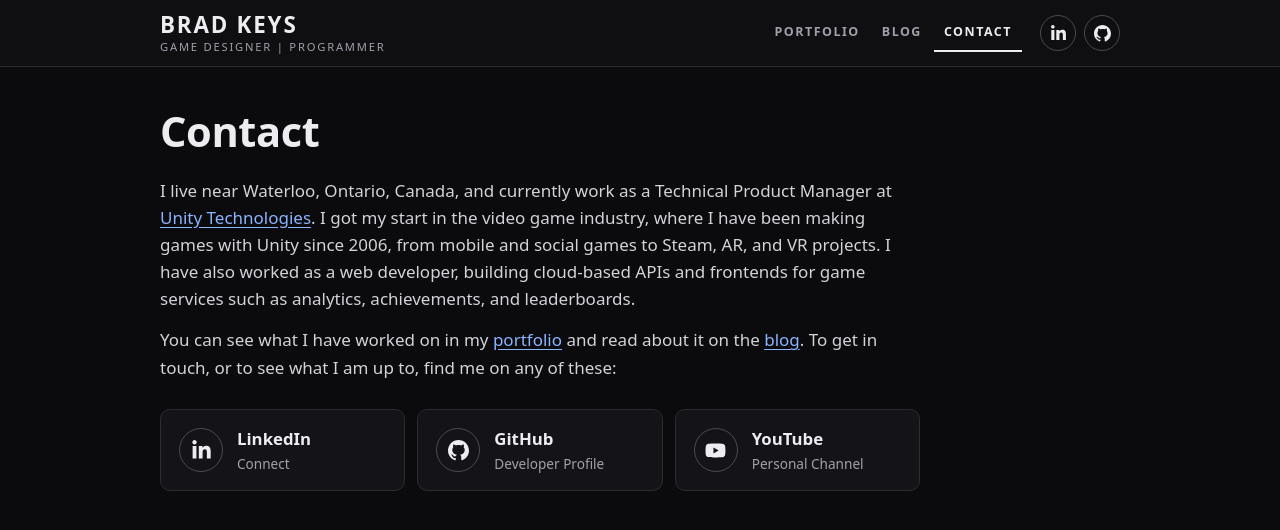
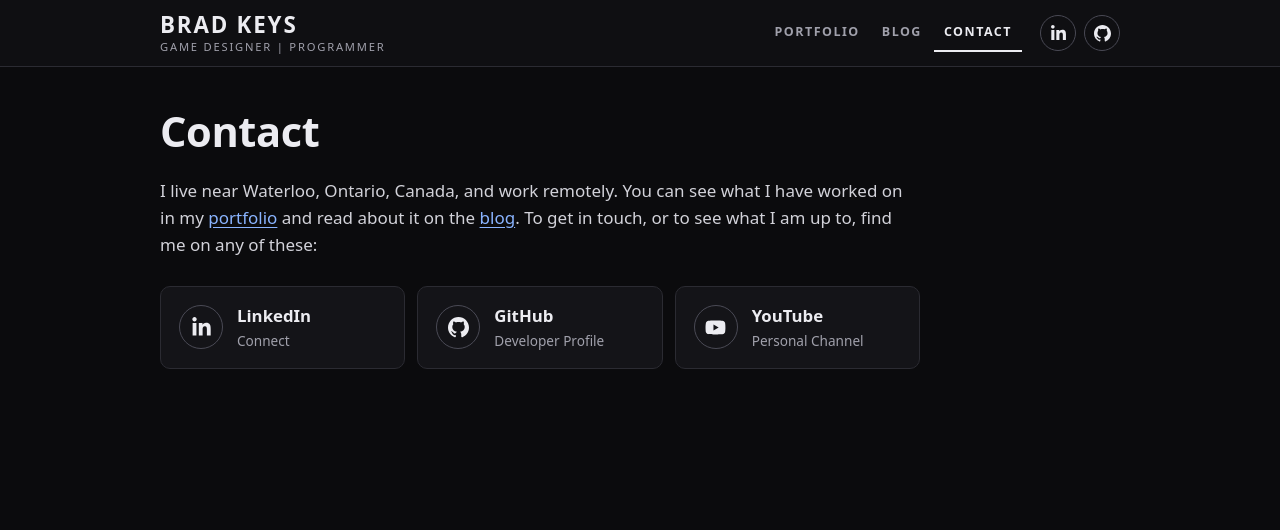
Before and after one commit to bradkeys/bradkeys.com, a Jekyll site: the page built from contact.html, in a window 1280 px wide. Shown: the top 530 px of the page. Built offline with Jekyll 4.4.1, drawn with Linux system fonts in a browser that asks for light colours.

Commit message:
Revise portfolio intro and contact page copy
Co-Authored-By: Claude Sonnet 5.5 <noreply@anthropic.com>

```diff
--- a/contact.html
+++ b/contact.html
@@ -7,14 +7,7 @@ description: Get in touch with Brad Keys, a Technical Product Manager at Unity T
 <div id="contact">
     <div class="about">
         <p>
-            I live near Waterloo, Ontario, Canada, and currently work as a Technical Product Manager at
-            <a href="https://unity.com">Unity Technologies</a>.
-            I got my start in the video game industry, where I have been making games with Unity since 2006,
-            from mobile and social games to Steam, AR, and VR projects.
-            I have also worked as a web developer, building cloud-based APIs and frontends for game services
-            such as analytics, achievements, and leaderboards.
-        </p>
-        <p>
+            I live near Waterloo, Ontario, Canada, and work remotely.
             You can see what I have worked on in my <a href="/">portfolio</a> and read about it on the
             <a href="/blog/">blog</a>. To get in touch, or to see what I am up to, find me on any of these:
         </p>
```
Also changed, not shown: index.html (+5 -5 lines).
